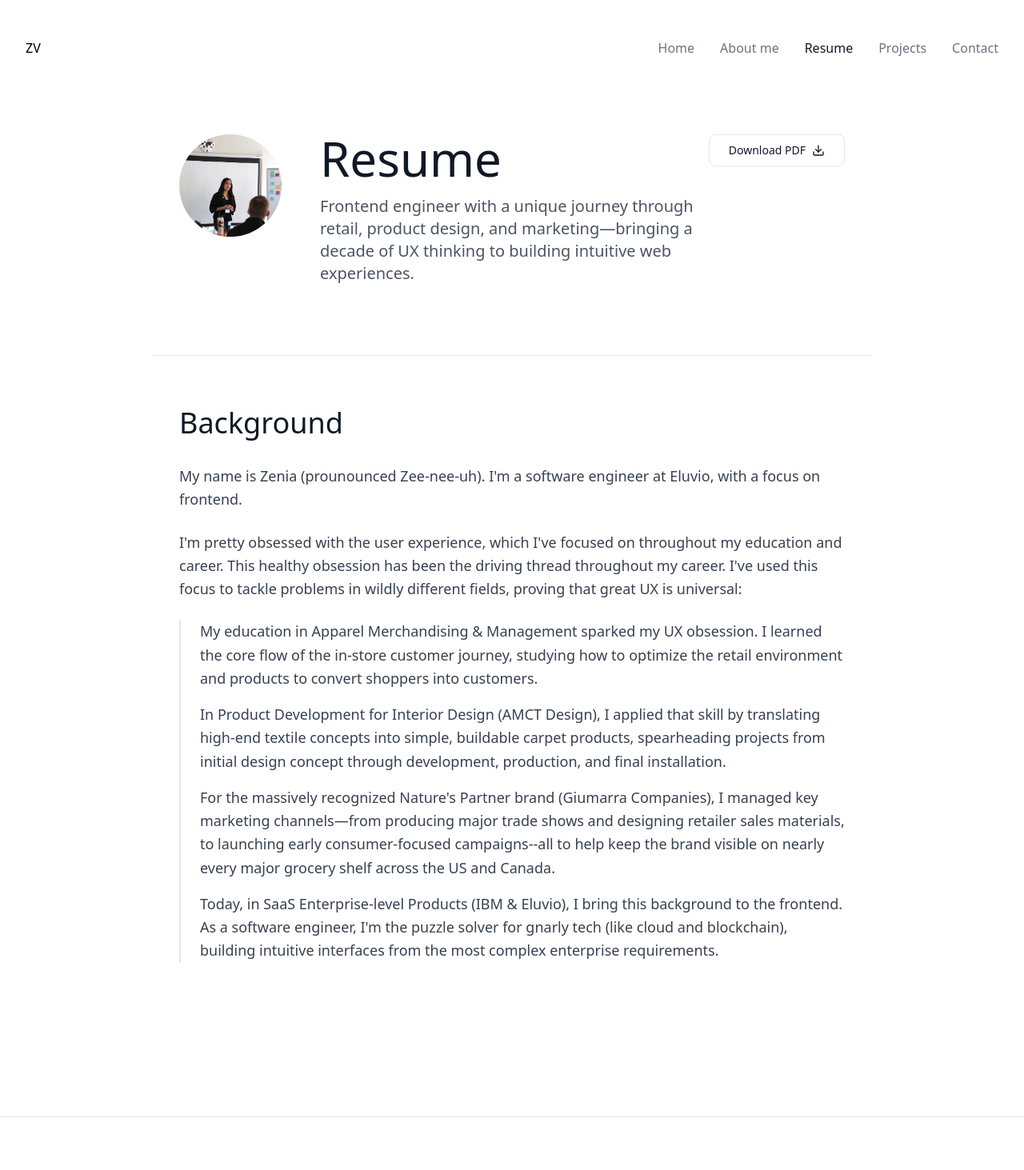
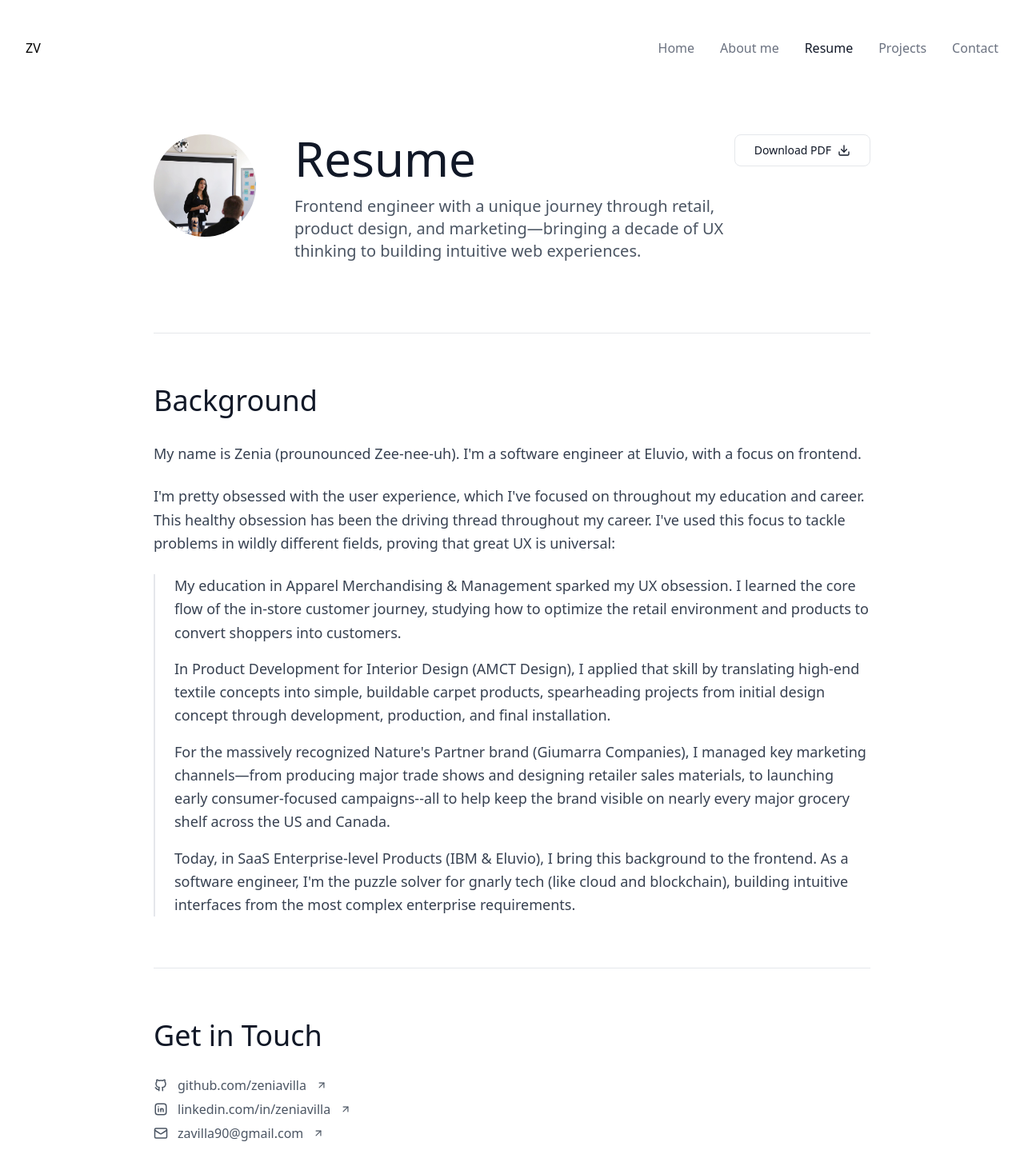
Before and after one commit to zeniavilla/zenia-villa-web, a React (Vite) app: page /resume in a window 1280 px wide. Shown: the top 1463 px of the page at 80% size. Built offline with nearby package versions, Linux system fonts and the light colour scheme.

Commit message:
Add GetInTouch

```diff
--- a/src/components/section-title/section-title.tsx
+++ b/src/components/section-title/section-title.tsx
@@ -35,7 +35,7 @@ function SectionTitle({
   };
 
   return (
-    <div className={`${border ? "border-b border-gray-200 px-8 py-16" : ""}`}>
+    <div className={`${border ? "border-b border-gray-200 py-16" : ""}`}>
       <div className="flex items-start mb-6 gap-12">
         {/* Photo */}
         {
--- a/src/pages/resume/resume.tsx
+++ b/src/pages/resume/resume.tsx
@@ -1,8 +1,10 @@
 import SectionTitle from '../../components/section-title/section-title.tsx';
 import {Button} from "@/components/ui/button";
-import { Download } from 'lucide-react';
+import { ArrowUpRight, Download, Mail } from 'lucide-react';
 import zv from '@/assets/images/pollinate-presentation.webp';
 import resume from '@/assets/docs/zenia-villa-resume.pdf';
+import GitHubIcon from '@/components/icons/GitHubIcon.tsx';
+import LinkedInIcon from '@/components/icons/LinkedInIcon.tsx';
 
 interface ResumeData {
   timeframe: string;
@@ -25,6 +27,12 @@ const ABOUT_CONTENT = {
   ],
   imageAlt: "Zenia Villa presenting"
 };
+
+const SOCIAL_LINKS = [
+  {icon: GitHubIcon, href: "https://github.com/zeniavilla", label: "github.com/zeniavilla", id: "github-link"},
+  {icon: LinkedInIcon, href: "https://www.linkedin.com/in/zeniavilla", label: "linkedin.com/in/zeniavilla", id: "linkedin-link"},
+  {icon: Mail, href: "mailto:zavilla90@gmail.com", label: "zavilla90@gmail.com", id: "email-link"}
+];
 
 const resumeData: ResumeData[] = [
   {
@@ -54,6 +62,31 @@ const resumeData: ResumeData[] = [
   },
 ];
 
+const GetInTouch = () => {
+  return (
+    <div className="py-16">
+      <section className="mb-24">
+        <h2 className="text-4xl font-light text-gray-900 mb-8">
+          Get in Touch
+        </h2>
+        <div className="flex flex-col gap-2.5 mt-8">
+          {
+            SOCIAL_LINKS.map(link => (
+              <div className="flex flex-row gap-3 items-center">
+                <link.icon height={18} width={18} className="text-gray-600" />
+                <a href={link.href} target="_blank" className="text-gray-600 text-base font-light leading-5">
+                  {link.label}
+                </a>
+                <ArrowUpRight className="text-gray-600" height={14} width={14} />
+              </div>
+            ))
+          }
+        </div>
+      </section>
+    </div>
+  );
+};
+
 function Resume() {
   return (
     <div className="max-w-4xl mx-auto pb-8">
@@ -74,8 +107,8 @@ function Resume() {
       />
 
       {/* Background */}
-      <div className="max-w-5xl mx-auto px-8 py-16">
-        <section className="mb-24">
+      <div className="max-w-5xl mx-auto py-16 border-b border-gray-200">
+        <section>
           <h2 className="text-4xl font-light text-gray-900 mb-8">
             Background
           </h2>
@@ -95,6 +128,8 @@ function Resume() {
           </div>
         </section>
       </div>
+
+      <GetInTouch />
     </div>
   );
 }
```
